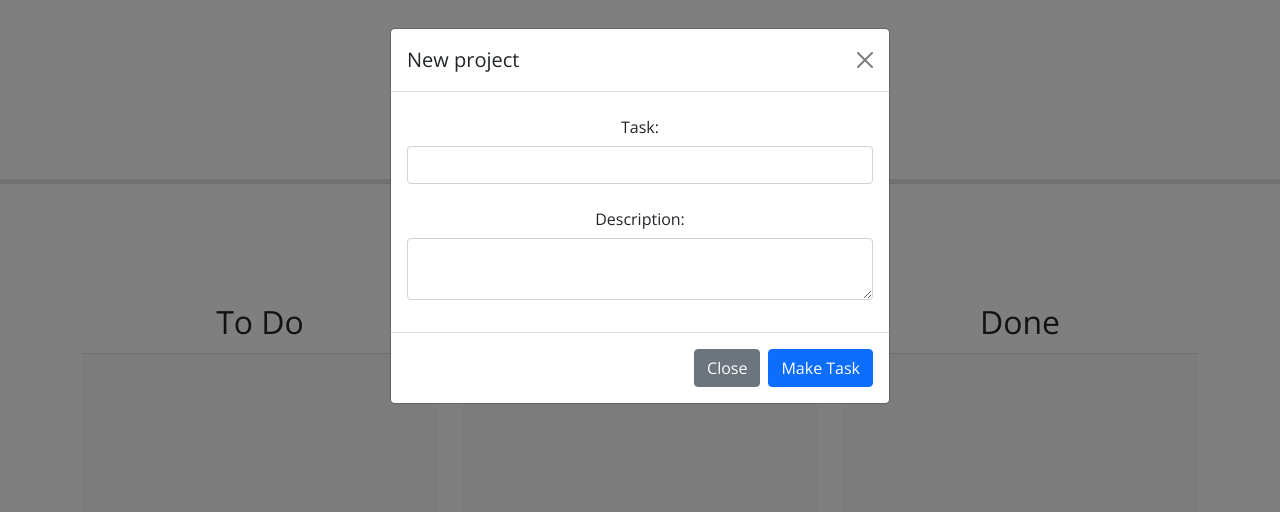
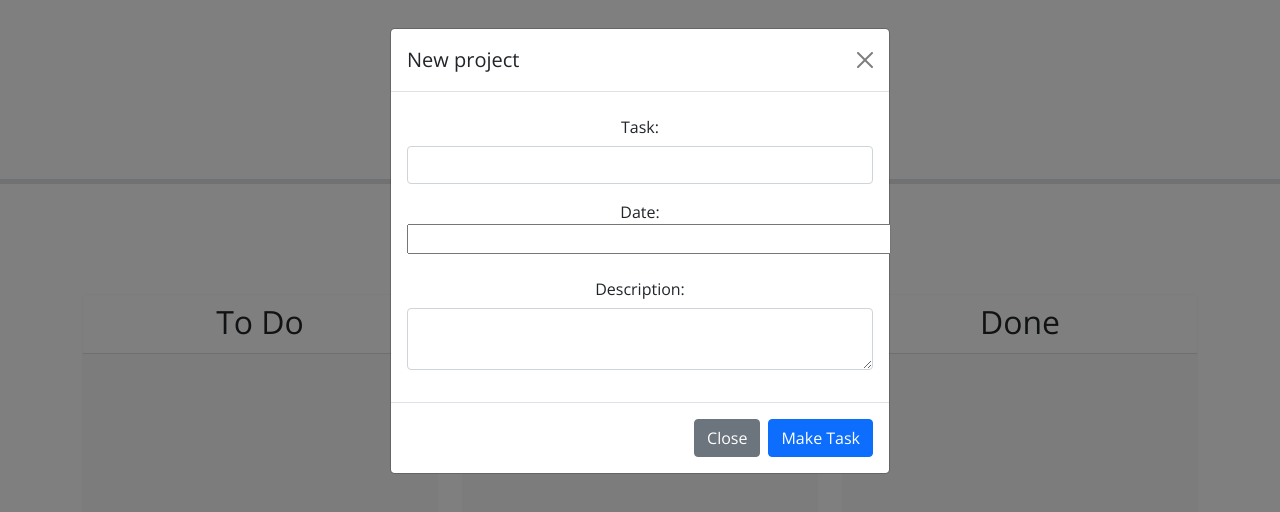
Before and after one commit to lyoko90210/Task-Management, a plain HTML site: page index.html in a window 1280 px wide. Both pictures are taken after a click on the button "Add Task". Drawn offline with nearby package versions, Linux system fonts and the light colour scheme.

Commit message:
datepicker update

```diff
--- a/assets/js/script.js
+++ b/assets/js/script.js
@@ -3,10 +3,13 @@ let taskList = JSON.parse(localStorage.getItem("tasks"));
 let nextId = JSON.parse(localStorage.getItem("nextId"));
 
 
-
+$( function() {
+    $( "#datepicker" ).datepicker();
+  } );
 
 // Todo: create a function to generate a unique task id
 function generateTaskId() {
+
 
 }
 
--- a/index.html
+++ b/index.html
@@ -36,6 +36,9 @@
                 <div class="mb-3">
                   <label for="recipient-name" class="col-form-label">Task:</label>
                   <input type="text" class="form-control" id="recipient-name">
+                </div>
+                <div class="datepicker">
+                    <p>Date: <input type="text" id="datepicker" size="50"></p>
                 </div>
                 <div class="mb-3">
                   <label for="message-text" class="col-form-label">Description:</label>
```
Also changed, not shown: assets/Screenshot 2024-04-30 213112.png (added), 1 other file.
